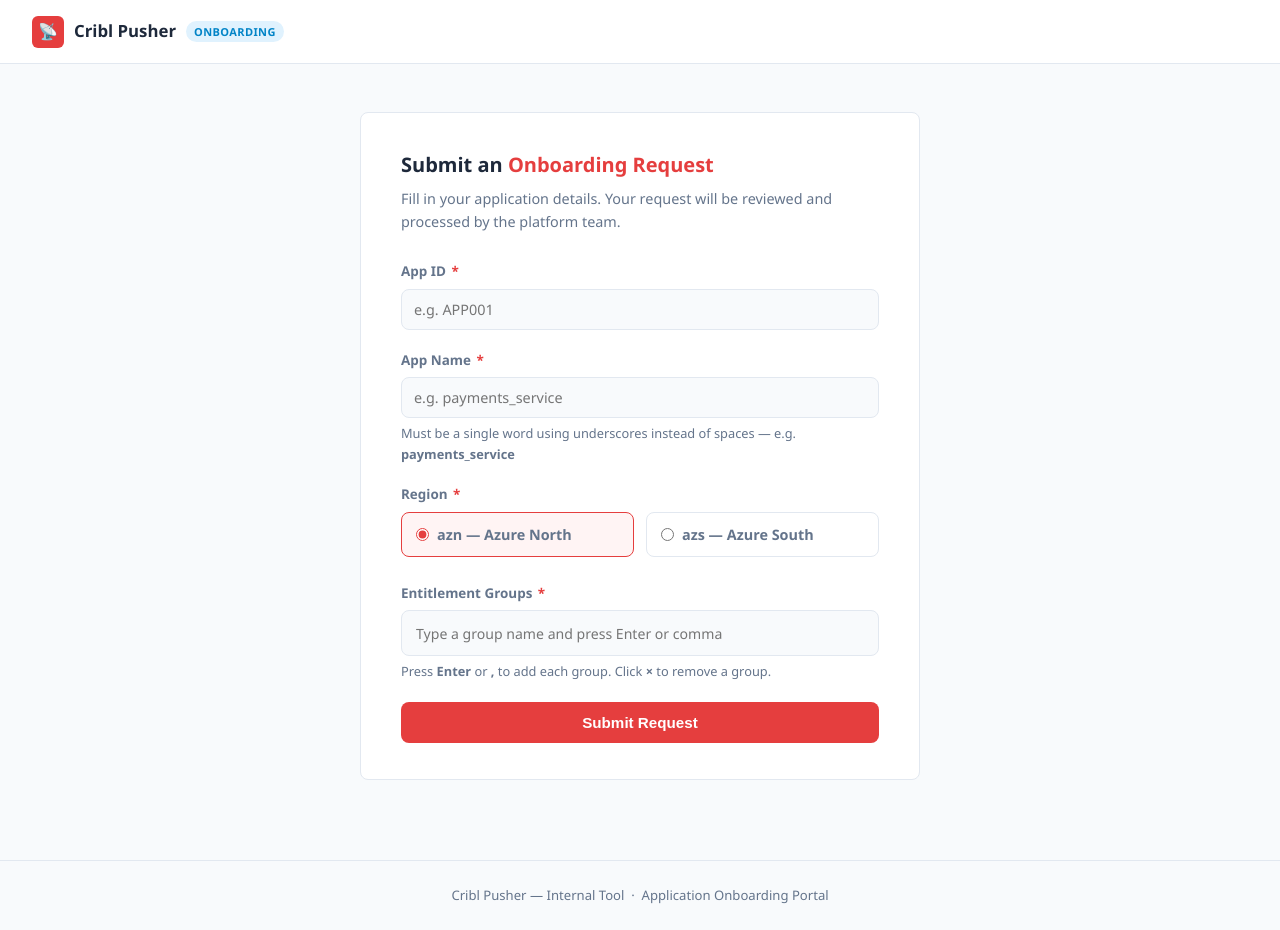
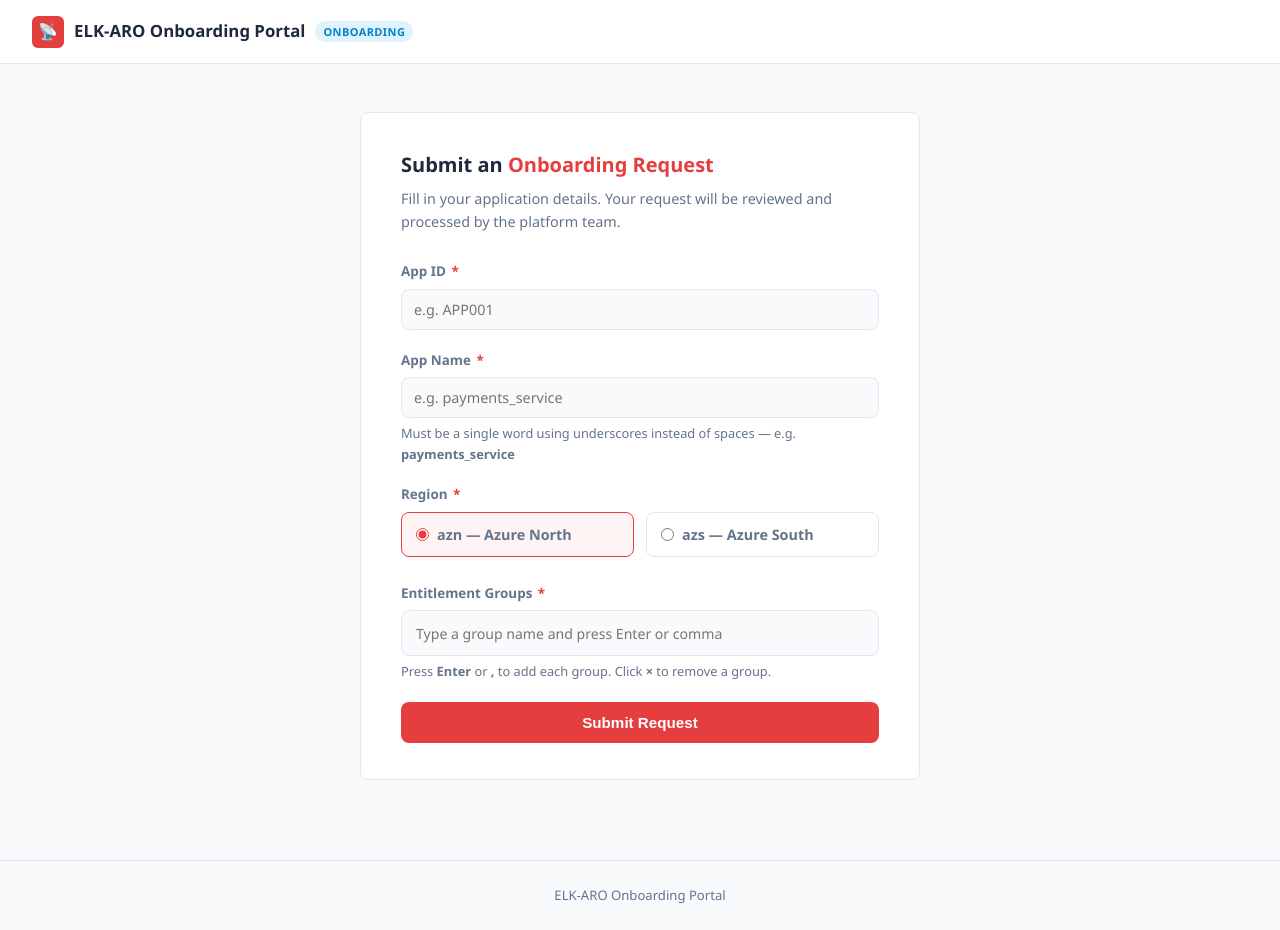
Before and after one commit to ambalbek/cribl-portal, a Flask app: page / in a window 1280 px wide. Run offline with Flask 3, Linux system fonts and the light colour scheme.

Commit message:
first commit

```diff
--- a/app.py
+++ b/app.py
@@ -15,6 +15,7 @@ Environment variables:
 import json
 import logging
 import os
+import re
 import sys
 import time
 import traceback
@@ -140,11 +141,6 @@ def es_index(doc: dict, config: dict) -> str:
 @app.route("/portal")
 @app.route("/portal/")
 def index():
-    try:
-        config = load_config()
-    except Exception as exc:
-        log.error("Failed to load config.json: %s", exc)
-        return f"Error loading config.json: {exc}", 500
     return render_template("request.html")
 
 
@@ -155,13 +151,15 @@ def submit():
     app_id   = (data.get("app_id")   or "").strip()
     app_name = (data.get("app_name") or "").strip()
     region   = (data.get("region")   or "").strip()
-    groups   = [g for g in (data.get("groups") or []) if g]
+    groups   = [grp for grp in (data.get("groups") or []) if grp]
 
     errors = []
-    if not app_id:                   errors.append("App ID is required.")
-    if not app_name:                 errors.append("App Name is required.")
-    if region not in ("azn", "azs"): errors.append("Region must be azn or azs.")
-    if not groups:                   errors.append("Select at least one entitlement group.")
+    if not app_id:                        errors.append("App ID is required.")
+    if not app_name:                      errors.append("App Name is required.")
+    elif not re.match(r"^\w+$", app_name):
+                                          errors.append("App Name must be a single word using only letters, numbers, and underscores.")
+    if region not in ("azn", "azs"):      errors.append("Region must be azn or azs.")
+    if not groups:                        errors.append("Select at least one entitlement group.")
     if errors:
         return jsonify({"errors": errors}), 400
 
--- a/templates/request.html
+++ b/templates/request.html
@@ -3,7 +3,7 @@
 <head>
   <meta charset="UTF-8" />
   <meta name="viewport" content="width=device-width, initial-scale=1.0" />
-  <title>Application Onboarding Request</title>
+  <title>ELK-ARO Onboarding Portal</title>
   <style>
     *, *::before, *::after { box-sizing: border-box; margin: 0; padding: 0; }
 
@@ -250,7 +250,7 @@
     .success-card.visible { display: block; }
     .success-icon {
       width: 64px; height: 64px;
-      background: rgba(34,197,94,.15);
+      background: #dcfce7;
       border-radius: 50%;
       display: flex;
       align-items: center;
@@ -293,7 +293,6 @@
       font-weight: 700;
       color: var(--accent2);
     }
-    .success-icon { background: #dcfce7; }
     .copy-btn {
       background: var(--surface);
       border: 1px solid var(--border);
@@ -339,7 +338,7 @@
 
 <header>
   <div class="logo-icon">📡</div>
-  <span class="logo-text">Cribl Pusher</span>
+  <span class="logo-text">ELK-ARO Onboarding Portal</span>
   <span class="badge">Onboarding</span>
 </header>
 
@@ -420,7 +419,7 @@
 </main>
 
 <footer>
-  Cribl Pusher — Internal Tool &nbsp;·&nbsp; Application Onboarding Portal
+  ELK-ARO Onboarding Portal
 </footer>
 
 <script>
```
Also changed, not shown: README.md, 1 other file.
